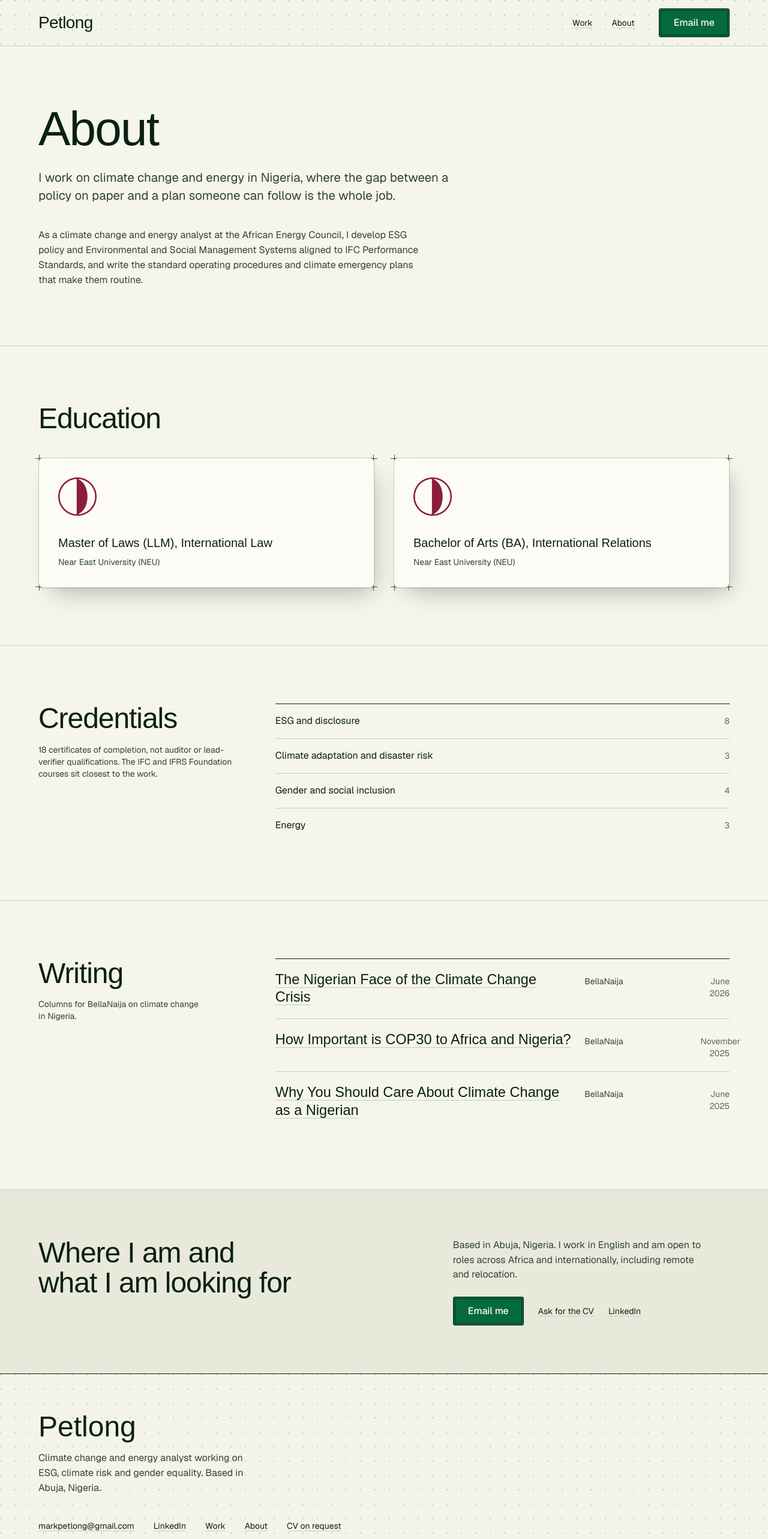
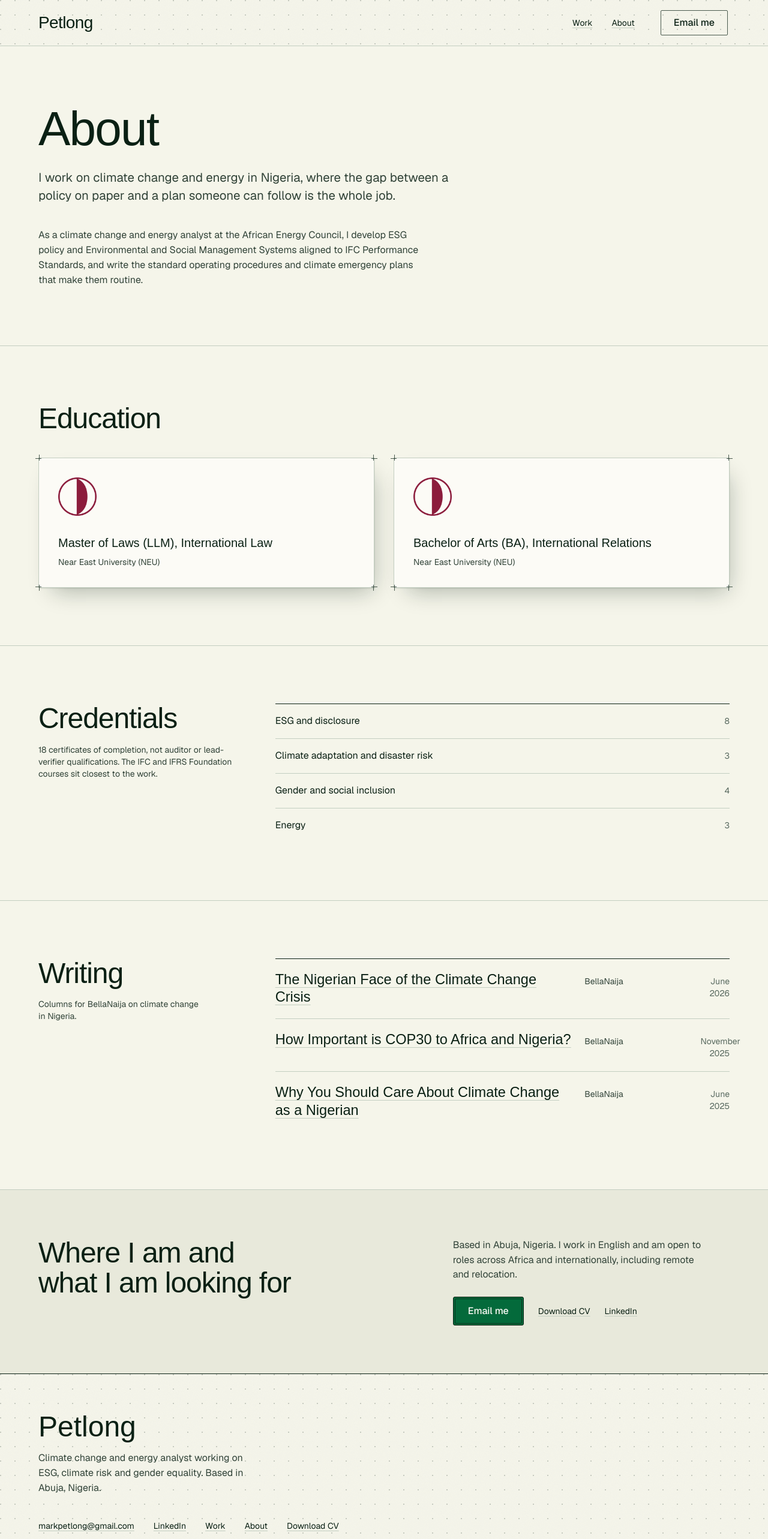
Before and after one commit to mishael-daap/petlongdakhling, a Next.js app: page /about in a window 1280 px wide. Shown: the top 2566 px of the page at 60% size. Built offline with nearby package versions, Linux system fonts and the light colour scheme; a web font is replaced by a local one.

Commit message:
feat(cv): publish the CV as a download

```diff
--- a/ai/features/content-pass/spec.md
+++ b/ai/features/content-pass/spec.md
@@ -13,14 +13,14 @@ Replace the site's honest gaps with verified material: real outcome numbers, the
 - Every number needs a source and a unit; if there is no verifiable outcome for a project, the entry keeps its list and gains nothing.
 - Confidentiality is checked per project before naming an employer deliverable; the Bauchi plan is currently named on Petlong's own account that it may be published.
 - Testimonials need a name, a title and permission to publish; a warm public mention is not a testimonial.
-- The CV file is the only route to a download button; until it exists, links say "CV on request".
+- The CV file is the only route to a download button. It now exists, so every link downloads it; if it is ever removed, the flag puts the links back to "CV on request".
 
 ## Acceptance Criteria
 - [ ] Each of the five projects carries an `outcome` only where a verifiable figure or adopted status exists.
 - [ ] The origin paragraph is in Petlong's own words and in first person.
 - [ ] The education line names the institution and years.
 - [ ] At least two testimonials with name, title and quote, or none at all.
-- [ ] `public/cv/petlong-dakhling-cv.pdf` exists and `site.cvAvailable` is `true`.
+- [x] `public/cv/Petlong-Dakhling-CV.pdf` exists and `site.cvAvailable` is `true`.
 - [ ] A portrait exists in `public/images/`, is used with `next/image`, has real alt text, and does not push the hero past the fold.
 - [ ] Any domain email added replaces the Gmail address in `content/site.ts` and nowhere else.
 
--- a/ai/features/content-pass/tasks.md
+++ b/ai/features/content-pass/tasks.md
@@ -5,7 +5,7 @@
 - [x] Collect the degree institution and award titles: Near East University, LLM International Law and BA International Relations.
 - [ ] Collect the years for both degrees.
 - [ ] Collect two testimonials with name, title and permission, or decide to ship without any.
-- [ ] Receive the CV PDF (received: 3 pages, contains a phone number and a second email address). Held outside the repo at `~/Documents/petlong-private/` until the GitHub repo is private. Then decide whether to publish it, place it at `public/cv/petlong-dakhling-cv.pdf` and set `cvAvailable: true`.
+- [x] Receive the CV PDF (3 pages) and publish it at `public/cv/Petlong-Dakhling-CV.pdf`; `cvAvailable` is `true` and every CV link downloads it. It carries her phone number and the `petlongdakhling@gmail.com` address, so it is public by her instruction — the repo should still be made private.
 - [x] Receive a portrait (`petlongs-dp.jpeg`, 400×400), placed at `public/images/petlong-dakhling.jpg` and rendered in the Home hero with a real alt.
 - [ ] Decide on a domain email and swap it in `content/site.ts` if wanted.
 - [ ] Confirm the Bauchi naming against her AEC contract; anonymise if any doubt.
--- a/ai/features/site-foundation/spec.md
+++ b/ai/features/site-foundation/spec.md
@@ -17,7 +17,7 @@ Ship the shell every page will live in: a Next.js app with the design system's t
 - The visible name is **Petlong**; "Petlong Dakhling" appears only in `<title>`, meta description, Open Graph and the footer colophon.
 - The role line is: *Climate change and energy analyst working on ESG, climate risk and gender equality.*
 - Contact is a `mailto:markpetlong@gmail.com` link plus `linkedin.com/in/petlong-dakhling`; no form, no JavaScript handler.
-- CV actions read from `site.cvAvailable`. While it is `false` every CV link says "CV on request" and opens a mailto with the subject set; when the PDF lands, the same links become downloads. No link ever points at a missing file.
+- CV actions read from `site.cvAvailable`. It is now `true`: every CV link points at `/cv/Petlong-Dakhling-CV.pdf` with a `download` attribute. Flipping the flag back to `false` returns the same links to a mailto with the subject "CV request". No link ever points at a missing file.
 - No analytics, cookies, third-party scripts or external font requests.
 - Server Components only. The mobile nav uses `<details>`/`<summary>` so no client component is needed. For the same reason the nav does not mark the current page with `aria-current`: the shell is static and zero-JS, and each page names itself in its `h1`.
 - Shell must remain legible with images absent — it is a type-led design.
--- a/app/about/page.tsx
+++ b/app/about/page.tsx
@@ -6,7 +6,7 @@ import { ButtonLink } from "@/components/ui/ButtonLink";
 import { credentialGroups } from "@/content/credentials";
 import { education } from "@/content/education";
 import { publications } from "@/content/publications";
-import { cvMailto, site } from "@/content/site";
+import { cvHref, cvLabel, site } from "@/content/site";
 import { story } from "@/content/story";
 
 const certificateCount = credentialGroups.reduce(
@@ -173,8 +173,8 @@ export default function AboutPage() {
               <ButtonLink href={`mailto:${site.email}`} variant="primary">
                 Email me
               </ButtonLink>
-              <a href={cvMailto} className="link text-sm">
-                Ask for the CV
+              <a href={cvHref} className="link text-sm" download>
+                {cvLabel}
               </a>
               <a
                 href={site.linkedinUrl}
--- a/app/page.tsx
+++ b/app/page.tsx
@@ -5,7 +5,7 @@ import Link from "next/link";
 import { ButtonLink } from "@/components/ui/ButtonLink";
 import { record } from "@/content/experience";
 import { projects } from "@/content/projects";
-import { cvMailto, site } from "@/content/site";
+import { cvHref, cvLabel, site } from "@/content/site";
 
 export const metadata: Metadata = {
   title: { absolute: `${site.fullName} — ${site.roleLine}` },
@@ -23,11 +23,11 @@ export default function HomePage() {
               <p className="lead mt-6 text-ink-2">{site.stance}</p>
 
               <div className="mt-8 flex flex-wrap items-center gap-x-8 gap-y-4">
-                <ButtonLink href={`mailto:${site.email}`} variant="primary">
+                <ButtonLink href={cvHref} variant="primary" download>
+                  {cvLabel}
+                </ButtonLink>
+                <a href={`mailto:${site.email}`} className="link text-sm">
                   Email me
-                </ButtonLink>
-                <a href={cvMailto} className="link text-sm">
-                  CV on request
                 </a>
                 <Link href="/work" className="link text-sm">
                   The work
--- a/components/SiteFooter.tsx
+++ b/components/SiteFooter.tsx
@@ -1,6 +1,6 @@
 import Link from "next/link";
 
-import { cvMailto, site } from "@/content/site";
+import { cvHref, cvLabel, site } from "@/content/site";
 
 export function SiteFooter() {
   return (
@@ -39,8 +39,8 @@ export function SiteFooter() {
               </Link>
             </li>
             <li>
-              <a href={cvMailto} className="link">
-                CV on request
+              <a href={cvHref} className="link" download>
+                {cvLabel}
               </a>
             </li>
           </ul>
--- a/components/SiteHeader.tsx
+++ b/components/SiteHeader.tsx
@@ -1,7 +1,7 @@
 import Link from "next/link";
 
 import { ButtonLink } from "@/components/ui/ButtonLink";
-import { cvMailto, site } from "@/content/site";
+import { cvHref, cvLabel, site } from "@/content/site";
 
 export function SiteHeader() {
   return (
@@ -26,9 +26,7 @@ export function SiteHeader() {
               ))}
             </ul>
           </nav>
-          <ButtonLink href={`mailto:${site.email}`} variant="primary">
-            Email me
-          </ButtonLink>
+          <ButtonLink href={`mailto:${site.email}`}>Email me</ButtonLink>
         </div>
 
         <details className="relative sm:hidden">
@@ -44,8 +42,12 @@ export function SiteHeader() {
                   </li>
                 ))}
                 <li>
-                  <a href={cvMailto} className="link inline-flex min-h-11 items-center">
-                    CV on request
+                  <a
+                    href={cvHref}
+                    className="link inline-flex min-h-11 items-center"
+                    download
+                  >
+                    {cvLabel}
                   </a>
                 </li>
                 <li>
--- a/content/site.ts
+++ b/content/site.ts
@@ -9,8 +9,8 @@ export const site: SiteProfile = {
   location: "Abuja, Nigeria",
   email: "markpetlong@gmail.com",
   linkedinUrl: "https://www.linkedin.com/in/petlong-dakhling",
-  cvPath: "/cv/petlong-dakhling-cv.pdf",
-  cvAvailable: false,
+  cvPath: "/cv/Petlong-Dakhling-CV.pdf",
+  cvAvailable: true,
   siteUrl: "https://petlongdakhling.site",
   nav: [
     { href: "/work", label: "Work" },
@@ -21,3 +21,6 @@ export const site: SiteProfile = {
 export const cvMailto = `mailto:${site.email}?subject=${encodeURIComponent(
   "CV request",
 )}`;
+
+export const cvHref = site.cvAvailable ? site.cvPath : cvMailto;
+export const cvLabel = site.cvAvailable ? "Download CV" : "CV on request";
```
Also changed, not shown: public/cv/README.md, 1 other file (tests, documents, lock files or other folders).
